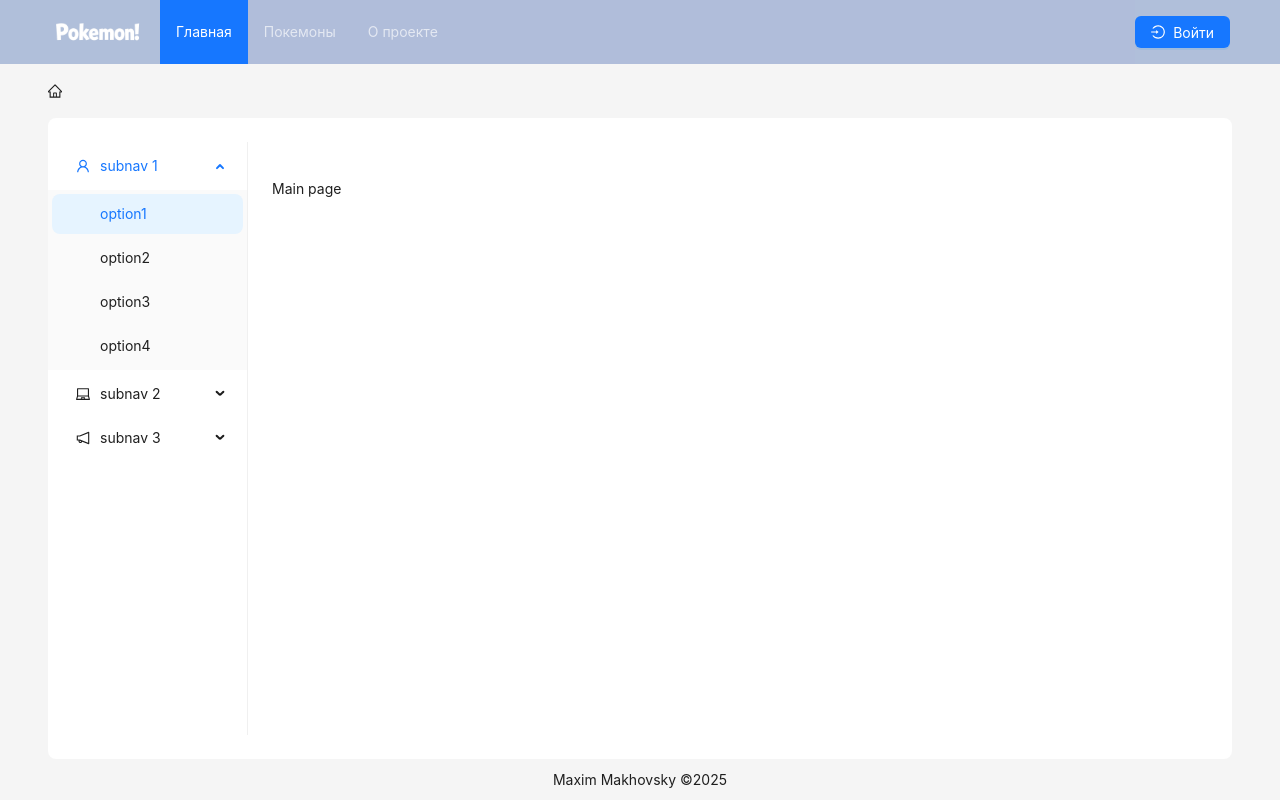
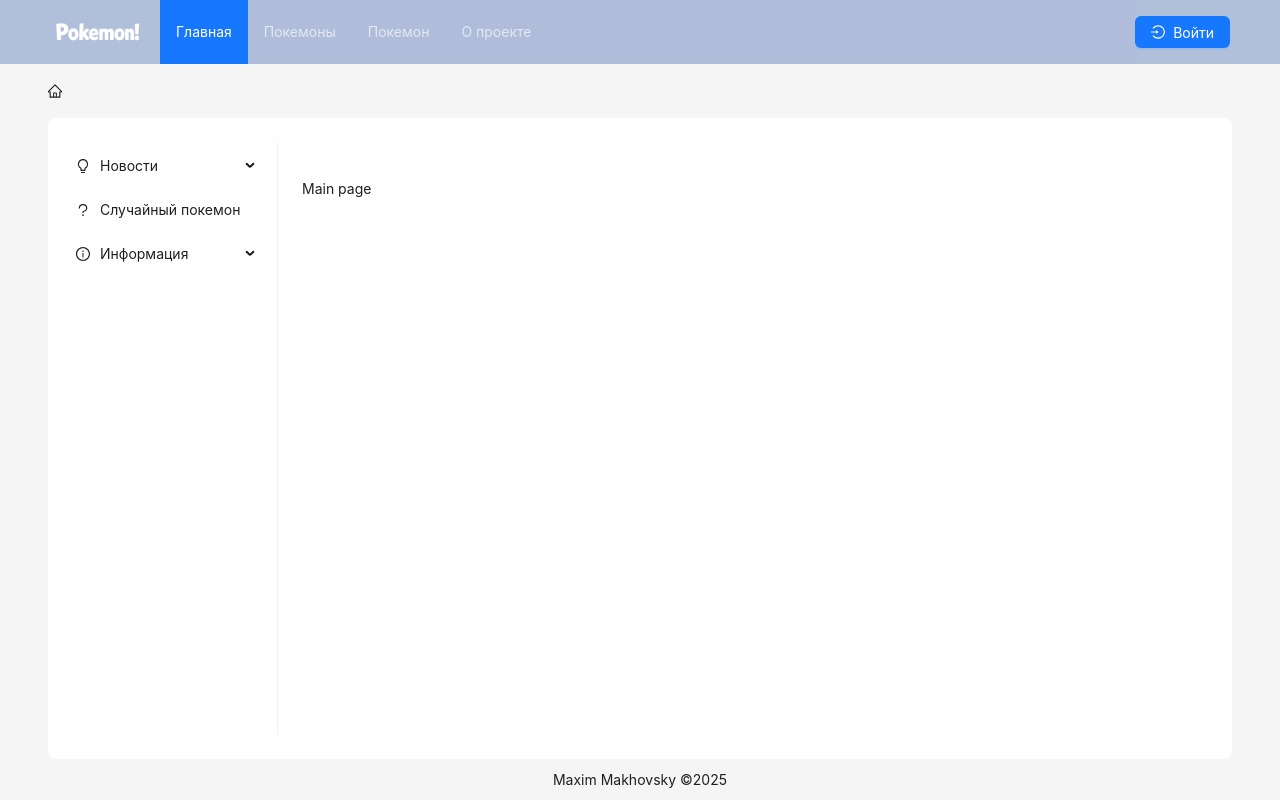
Before and after one commit to MahimkO/Pokemon, a React (Vite) app: page / in a window 1280 px wide. Built offline with nearby package versions, Linux system fonts and the light colour scheme.

Commit message:
refactored sider and navbar, added technologies page

```diff
--- a/src/App.tsx
+++ b/src/App.tsx
@@ -1,4 +1,4 @@
-import { Suspense } from 'react';
+import { createElement, Suspense } from 'react';
 import { Route, Routes } from 'react-router-dom';
 
 import { AppLayout } from './components/Layouts/AppLayout';
@@ -9,19 +9,15 @@ import './App.scss';
 
 function App() {
   return (
-    <Suspense fallback={<Loader />}>
-      <AppLayout>
+    <AppLayout>
+      <Suspense fallback={<Loader />}>
         <Routes>
           {routes.map((route) => (
-            <Route
-              key={route.path}
-              path={route.path}
-              element={<route.element />}
-            />
+            <Route key={route.path} path={route.path} element={createElement(route.element)} />
           ))}
         </Routes>
-      </AppLayout>
-    </Suspense>
+      </Suspense>
+    </AppLayout>
   );
 }
 
--- a/src/api/pokemons.ts
+++ b/src/api/pokemons.ts
@@ -2,7 +2,7 @@ import axios from 'axios';
 import { api } from './client';
 import type { TPokemon, TPokemonFull, TPokemonShortInfo } from './types';
 
-// GET-запрос нескольких покемонов (по умолчанию 10)
+// Получить несколько покемонов
 export const fetchPokemons = async (page: number, limit: number = 10): Promise<TPokemonFull> => {
   const offset = (page - 1) * limit;
 
@@ -22,7 +22,7 @@ export const fetchPokemons = async (page: number, limit: number = 10): Promise<T
   return { count: listRes.data.count, details };
 };
 
-// GET-запрос одного покемона по ID
+// Получить одного покемона по ID
 export const fetchPokemonById = async (id: number): Promise<TPokemon> => {
   const { data } = await api.get<TPokemon>(`/pokemon/${id}`);
 
--- a/src/components/AntdCard/index.tsx
+++ b/src/components/AntdCard/index.tsx
@@ -1,5 +1,5 @@
 import { Card } from 'antd';
-import type { FC, ReactNode } from 'react';
+import { type FC, type ReactNode } from 'react';
 
 type TProps = {
   alt?: string;
@@ -11,6 +11,7 @@ type TProps = {
   size?: 'default' | 'small';
   title?: string;
   width?: number | string;
+  setIsImageLoaded: (value: boolean) => void;
 };
 
 export const AntdCard: FC<TProps> = ({
@@ -23,12 +24,20 @@ export const AntdCard: FC<TProps> = ({
   size = 'default',
   title,
   width = 250,
+  setIsImageLoaded,
 }) => {
   return (
     <Card
       actions={buttons}
       cover={
-        <img draggable={draggable} alt={alt} src={imgSrc} style={{ width: 250, height: 'auto', margin: '0 auto' }} />
+        <img
+          onLoad={() => setIsImageLoaded(true)}
+          loading="lazy"
+          draggable={draggable}
+          alt={alt}
+          src={imgSrc}
+          style={{ width: 250, height: 'auto', margin: '0 auto' }}
+        />
       }
       extra={extra}
       size={size}
--- a/src/components/Layouts/AppLayout/index.tsx
+++ b/src/components/Layouts/AppLayout/index.tsx
@@ -1,12 +1,14 @@
 import {
+  BulbOutlined,
   DownOutlined,
   EyeInvisibleOutlined,
   EyeTwoTone,
   HomeOutlined,
+  InfoCircleOutlined,
   LaptopOutlined,
   LoginOutlined,
   LogoutOutlined,
-  NotificationOutlined,
+  QuestionOutlined,
   SettingOutlined,
   UserOutlined,
 } from '@ant-design/icons';
@@ -14,7 +16,7 @@ import type { MenuProps } from 'antd';
 import { Breadcrumb, Button, Dropdown, Input, Layout, Menu, Modal, Space, theme } from 'antd';
 import type { FC, JSX, ReactNode } from 'react';
 import { createElement, useState } from 'react';
-import { Link, matchRoutes, useLocation, useNavigate } from 'react-router-dom';
+import { Link, matchPath, matchRoutes, useLocation, useNavigate } from 'react-router-dom';
 import { routes } from '../../../routes';
 
 type TProps = {
@@ -22,24 +24,6 @@ type TProps = {
 };
 
 const { Content, Footer, Header, Sider } = Layout;
-
-// Sider элементы
-const siderItems: MenuProps['items'] = [UserOutlined, LaptopOutlined, NotificationOutlined].map((icon, index) => {
-  const key = String(index + 1);
-
-  return {
-    children: Array.from({ length: 4 }).map((_, j) => {
-      const subKey = index * 4 + j + 1;
-      return {
-        key: subKey,
-        label: `option${subKey}`,
-      };
-    }),
-    icon: createElement(icon),
-    key: `sub${key}`,
-    label: `subnav ${key}`,
-  };
-});
 
 // Profile элементы
 const items: MenuProps['items'] = [
@@ -78,6 +62,8 @@ export const AppLayout: FC<TProps> = ({ children }) => {
   } = theme.useToken();
   const navigate = useNavigate();
   const location = useLocation();
+
+  const randomPokemonID = Math.floor(Math.random() * 1025);
 
   const showModal = () => {
     setIsOpen(true);
@@ -119,9 +105,48 @@ export const AppLayout: FC<TProps> = ({ children }) => {
       onClick: () => navigate('/pokemons'),
     },
     {
+      key: '/pokemons/:id',
+      label: 'Покемон',
+    },
+    {
       key: '/about',
       label: 'О проекте',
       onClick: () => navigate('/about'),
+    },
+  ];
+
+  // Sider элементы
+  const siderItems: MenuProps['items'] = [
+    {
+      icon: createElement(BulbOutlined),
+      key: '/news',
+      label: 'Новости',
+      children: [
+        {
+          icon: createElement(LaptopOutlined),
+          key: '/news-1',
+          label: `${new Date().toLocaleDateString()}`,
+        },
+      ],
+    },
+    {
+      icon: createElement(QuestionOutlined),
+      key: '/pokemons/:id',
+      label: 'Случайный покемон',
+      onClick: () => navigate(`/pokemons/${randomPokemonID}`),
+    },
+    {
+      icon: createElement(InfoCircleOutlined),
+      key: 'info',
+      label: 'Информация',
+      children: [
+        {
+          icon: createElement(LaptopOutlined),
+          key: '/technologies',
+          label: 'Технологии',
+          onClick: () => navigate('/technologies'),
+        },
+      ],
     },
   ];
 
@@ -173,11 +198,11 @@ export const AppLayout: FC<TProps> = ({ children }) => {
         >
           <img src="/images/pokemon.png" width="95" style={{ marginRight: '15px' }} />
           <Menu
+            items={navBarItems}
+            mode="horizontal"
+            selectedKeys={[matchPath('/pokemons/:id', location.pathname) ? '/pokemons/:id' : location.pathname]}
+            style={{ backgroundColor: '#b0bddaff', flex: 1, minWidth: 0 }}
             theme="dark"
-            mode="horizontal"
-            selectedKeys={[location.pathname]}
-            items={navBarItems}
-            style={{ backgroundColor: '#b0bddaff', flex: 1, minWidth: 0 }}
           />
           {isAuth ? (
             <Dropdown menu={{ items }}>
@@ -208,18 +233,19 @@ export const AppLayout: FC<TProps> = ({ children }) => {
               padding: '24px 0',
             }}
           >
-            <Sider style={{ background: colorBgContainer }} width={200}>
+            <Sider style={{ background: colorBgContainer }} width={230}>
               <Menu
+                items={siderItems}
                 mode="inline"
-                defaultSelectedKeys={['1']}
-                defaultOpenKeys={['sub1']}
+                defaultSelectedKeys={undefined}
+                defaultOpenKeys={undefined}
                 style={{ height: '100%' }}
-                items={siderItems}
               />
             </Sider>
 
             <Content
               style={{
+                position: 'relative',
                 borderRadius: borderRadiusLG,
                 flex: 1,
                 overflow: 'auto',
--- a/src/components/Loader/index.tsx
+++ b/src/components/Loader/index.tsx
@@ -1,3 +1,26 @@
-export default function Loader() {
-  return <>Тут могла бы быть ваша реклама ...</>;
-}
+import { LoadingOutlined } from '@ant-design/icons';
+import { Spin } from 'antd';
+import type { FC } from 'react';
+
+type TProps = {
+  size?: number;
+};
+
+const Loader: FC<TProps> = ({ size = 48 }) => (
+  <div
+    style={{
+      position: 'absolute',
+      inset: 0,
+      display: 'flex',
+      justifyContent: 'center',
+      alignItems: 'center',
+      backgroundColor: 'rgba(220, 220, 220, 0.3)', // затемнение
+      borderRadius: 8,
+      zIndex: 1000,
+    }}
+  >
+    <Spin indicator={<LoadingOutlined style={{ fontSize: size, color: '#549ffcff' }} spin />} />
+  </div>
+);
+
+export default Loader;
--- a/src/pages/Pokemons/Pokemon/index.tsx
+++ b/src/pages/Pokemons/Pokemon/index.tsx
@@ -1,21 +1,24 @@
 import { ArrowLeftOutlined, ArrowRightOutlined } from '@ant-design/icons';
 import { Button, Divider, Popover } from 'antd';
-import { memo } from 'react';
+import { memo, useState } from 'react';
 import { useNavigate, useParams } from 'react-router-dom';
 
 import { AntdCard } from '../../../components/AntdCard';
 import { usePokemon } from '../../../hooks/usePokemon';
 
 import type { FC } from 'react';
+import Loader from '../../../components/Loader';
 
 const popoverText = <p>Нажмите, если хотите вернуться на страницу с покемонами</p>;
 
 const Pokemon: FC = () => {
+  const [isImageLoaded, setIsImageLoaded] = useState<boolean>(false);
   const { id } = useParams<{ id: string }>();
-  const { data: pokemon, error, isError } = usePokemon(+id!);
+  const { data: pokemon, error, isError, isLoading, isFetching } = usePokemon(+id!);
   const navigate = useNavigate();
 
   if (isError) return <p>Ошибка: {error.message}</p>;
+  if (isLoading || isFetching) return <Loader />;
 
   const goToPreviousPage = () => {
     navigate(`/pokemons/${+id! - 1}`);
@@ -53,6 +56,7 @@ const Pokemon: FC = () => {
 
   return (
     <div>
+      {!isImageLoaded && <Loader />}
       <AntdCard
         content={content}
         imgSrc={pokemon?.sprites?.front_default}
@@ -64,6 +68,7 @@ const Pokemon: FC = () => {
             <Button onClick={goToPokemonsPage} icon={<ArrowLeftOutlined />} />
           </Popover>
         }
+        setIsImageLoaded={setIsImageLoaded}
       />
     </div>
   );
--- a/src/pages/Pokemons/index.tsx
+++ b/src/pages/Pokemons/index.tsx
@@ -5,28 +5,43 @@ import Loader from '../../components/Loader';
 import PokemonCard from '../../components/PokemonCard';
 import { usePokemons } from '../../hooks/usePokemons';
 
+const limit = 6;
+
 const Pokemons: FC = () => {
   const [page, setPage] = useState(1);
-  const limit = 6;
-  const { data, isLoading } = usePokemons(page, limit);
+  const { data, isFetching, isLoading } = usePokemons(page, limit);
   const { count, details } = data ?? { count: 0, details: [] };
 
-  return isLoading ? (
-    <Loader />
-  ) : (
-    <div style={{ display: 'flex', flexDirection: 'column', gap: 20 }}>
+  return (
+    <div
+      style={{
+        position: 'relative',
+        display: 'flex',
+        flexDirection: 'column',
+        gap: 20,
+        minHeight: '100%',
+      }}
+    >
+      {(isLoading || isFetching) && <Loader />}
+
+      {!isLoading && (
+        <>
           <div style={{ display: 'flex', flexWrap: 'wrap', gap: 20 }}>
-        {details.length && details.map((pokemon) => <PokemonCard key={pokemon.name} pokemon={pokemon} />)}
+            {details.map((pokemon) => (
+              <PokemonCard key={pokemon.name} pokemon={pokemon} />
+            ))}
           </div>
 
           <Pagination
             current={page}
             pageSize={limit}
-        total={count} // общее число покемонов
+            total={count}
             onChange={(newPage) => setPage(newPage)}
-        showSizeChanger={false} // чтобы нельзя было менять количество отображаемых элементов
+            showSizeChanger={false}
             style={{ alignSelf: 'center', marginTop: 20 }}
           />
+        </>
+      )}
     </div>
   );
 };
--- /dev/null
+++ b/src/pages/Technologies/index.tsx
@@ -0,0 +1,25 @@
+import { memo } from 'react';
+
+const Technologies = () => {
+  return (
+    <div>
+      <p>
+        Название приложения: <strong>{__APP_NAME__}</strong>
+      </p>
+      <p>
+        Версия приложения: <strong>{__APP_VERSION__}</strong>
+      </p>
+      <p>
+        Версия React: <strong>{__REACT_VERSION__}</strong>
+      </p>
+      <p>
+        Версия React-dom: <strong>{__REACT_DOM_VERSION__}</strong>
+      </p>
+      <p>
+        Версия React-router-dom: <strong>{__REACT_ROUTER_DOM_VERSION__}</strong>
+      </p>
+    </div>
+  );
+};
+
+export default memo(Technologies);
--- a/src/routes.ts
+++ b/src/routes.ts
@@ -22,4 +22,11 @@ export const routes = [
     path: '/about',
     breadcrumb: 'О проекте',
   },
+
+  // Технологии
+  {
+    element: lazy(() => import('./pages/Technologies')),
+    path: '/technologies',
+    breadcrumb: 'Технологии',
+  },
 ];
```
Also changed, not shown: src/pages/About/index.tsx (+30 -11 lines). Lines whose indentation alone changed are shown as unchanged.
